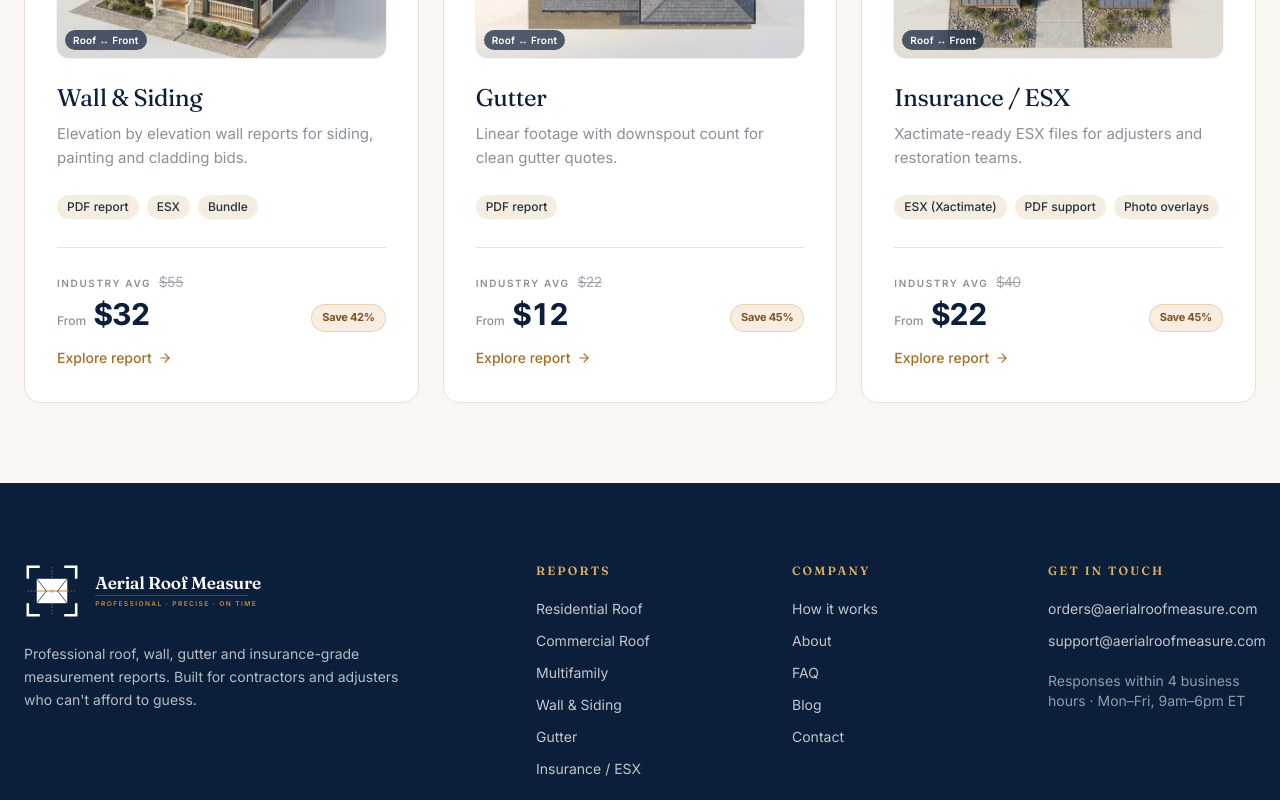
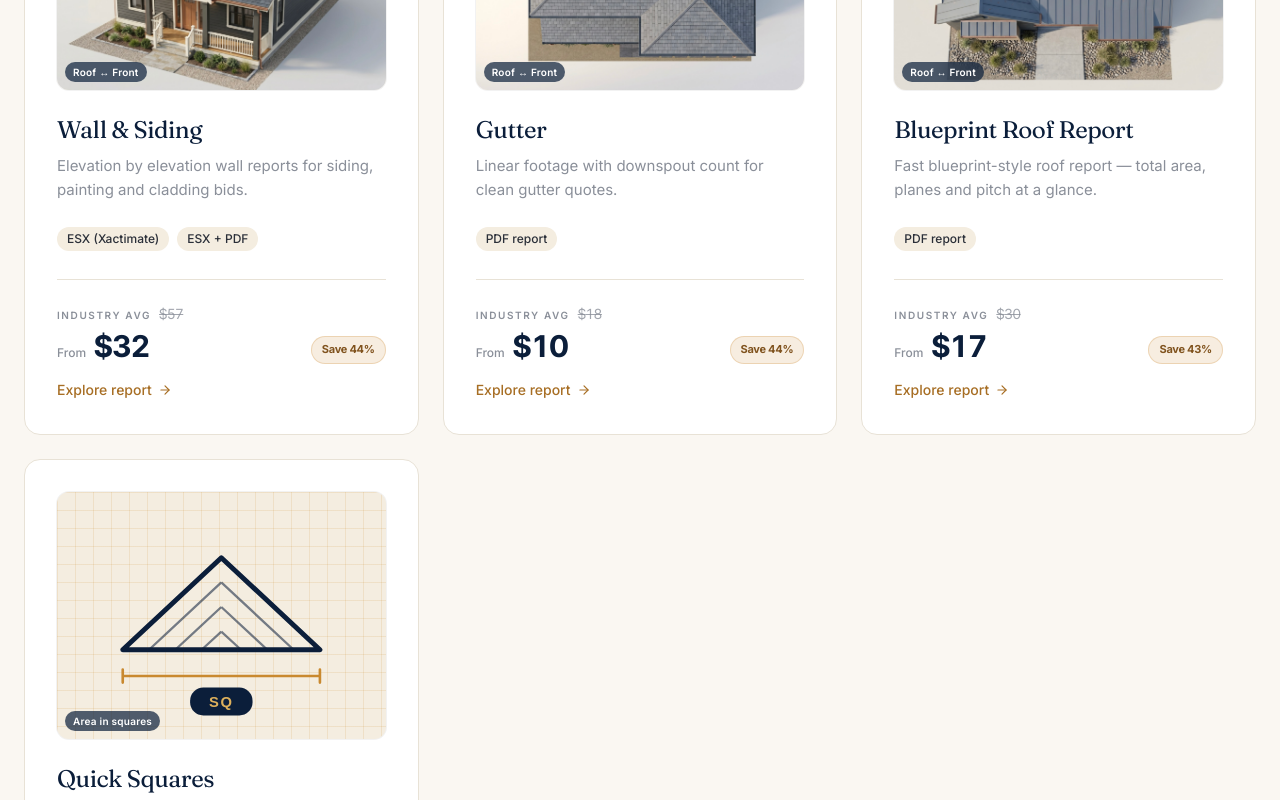
Before and after one commit to aerialroofmeasure/crosshair, a Next.js app: page /services in a window 1280 px wide. Shown: the part 1400-2200 px from the top of the page. Built offline with nearby package versions, Linux system fonts and the light colour scheme.

Commit message:
feat: per-format pricing matching finalized list; add Blueprint & Quick Squares, replace Insurance/ESX

```diff
--- a/src/app/(public)/services/[slug]/page.tsx
+++ b/src/app/(public)/services/[slug]/page.tsx
@@ -98,23 +98,33 @@ const detailCopy: Record<string, { intro: string; includes: string[]; ideal: str
     ],
     usedBy: ["Gutter installers", "Roofing contractors bundling gutters", "Restoration teams"],
   },
-  "insurance-esx": {
+  blueprint: {
     intro:
-      "Xactimate-ready ESX files for adjusters, restoration teams and insurance-side estimators. Drops straight into your sketch.",
+      "A fast, blueprint-style roof report — total roof area, plane breakdown and pitch, delivered as a clean PDF for quick quoting.",
     includes: [
-      "ESX file ready to import into Xactimate Sketch",
-      "PDF supporting documentation",
-      "Photo overlays for claim file",
-      "Pitch, area and perimeter values matched to Xactimate convention",
-      "Optional XML export for other estimating platforms",
+      "Total roof area in squares",
+      "Plane-by-plane area and pitch",
+      "Ridge, hip, valley and eave lengths",
+      "Labeled roof diagram",
+      "Fast PDF turnaround",
     ],
     ideal: [
-      "Storm hail and wind claims",
-      "Adjuster-side measurement verification",
-      "Restoration estimating",
-      "Carrier audits",
+      "Quick re-roof quotes",
+      "Preliminary estimates",
+      "Sales walk-throughs",
     ],
-    usedBy: ["Independent adjusters", "Carrier-side estimators", "Restoration estimators"],
+    usedBy: ["Roofing contractors", "Sales teams", "Estimators"],
+  },
+  "quick-squares": {
+    intro:
+      "Just the number you need — total roof area in squares — for the fastest possible quote.",
+    includes: [
+      "Total roof area in squares",
+      "Simple one-page PDF",
+      "Fast turnaround",
+    ],
+    ideal: ["Ballpark quotes", "Quick material takeoffs", "Phone estimates"],
+    usedBy: ["Roofing contractors", "Sales reps", "Suppliers"],
   },
 };
 
--- a/src/app/api/orders/route.ts
+++ b/src/app/api/orders/route.ts
@@ -44,7 +44,7 @@ export async function POST(req: Request) {
   // --- Server-side price calculation ------------------------------------
   let pricing;
   try {
-    pricing = priceOrderCents(payload.service_slug, payload.speed);
+    pricing = priceOrderCents(payload.service_slug, payload.format, payload.speed);
   } catch (e) {
     const msg = e instanceof Error ? e.message : "Invalid pricing";
     return NextResponse.json({ error: msg }, { status: 400 });
--- a/src/components/marketing/service-art.tsx
+++ b/src/components/marketing/service-art.tsx
@@ -2,12 +2,20 @@ import Image from "next/image";
 import { cn } from "@/lib/utils";
 
 /**
- * Service illustration: two realistic views of the building — the roof (top)
- * view and the front view — that cross-fade back and forth on a loop.
- * Hovering the image snaps to the front view.
+ * Service illustration.
  *
- * Images live in /public/services/{slug}-top.jpg and {slug}-front.jpg.
+ * For photo-backed services: two realistic views of the building — the roof
+ * (top) view and the front view — that cross-fade back and forth on a loop
+ * (hover snaps to the front). Images live in
+ * /public/services/{slug}-top-v2.jpg and {slug}-front-v2.jpg.
+ *
+ * For services without a photo (e.g. quick-squares): a blueprint-grid
+ * illustration fallback so nothing breaks.
  */
+
+// Services shown with the blueprint illustration instead of photos.
+const NO_PHOTO = new Set(["quick-squares"]);
+
 export function ServiceArt({
   slug,
   name,
@@ -18,6 +26,11 @@ export function ServiceArt({
   className?: string;
 }) {
   const label = name ?? "Service";
+
+  if (NO_PHOTO.has(slug)) {
+    return <BlueprintFallback label={label} className={className} />;
+  }
+
   const sizes = "(max-width: 768px) 90vw, (max-width: 1200px) 45vw, 380px";
   // Bump when the source images change, to bust browser/CDN image caches.
   const v = "2";
@@ -53,3 +66,41 @@ export function ServiceArt({
     </div>
   );
 }
+
+/** Blueprint-grid fallback for photo-less services (roof area in squares). */
+function BlueprintFallback({ label, className }: { label: string; className?: string }) {
+  return (
+    <div
+      className={cn("relative w-full aspect-[4/3] overflow-hidden rounded-xl ring-1 ring-black/[0.05]", className)}
+      style={{
+        backgroundColor: "#f4ede0",
+        backgroundImage:
+          "linear-gradient(rgba(201,137,47,0.14) 1px,transparent 1px),linear-gradient(90deg,rgba(201,137,47,0.14) 1px,transparent 1px)",
+        backgroundSize: "18px 18px",
+      }}
+    >
+      <svg viewBox="0 0 200 140" role="img" aria-label={`${label} illustration`} className="block w-full h-auto">
+        {/* roof outline split into measured squares */}
+        <path d="M40 96 L100 40 L160 96 Z" fill="none" stroke="#0b1e3a" strokeWidth={3} strokeLinejoin="round" />
+        <path
+          d="M56 96 L100 55 M72 96 L100 70 M88 96 L100 85 M144 96 L100 55 M128 96 L100 70 M112 96 L100 85 M40 96 H160"
+          fill="none"
+          stroke="#0b1e3a"
+          strokeWidth={1.4}
+          opacity={0.55}
+        />
+        {/* dimension line + squares tag */}
+        <path d="M40 112 H160 M40 108 v8 M160 108 v8" fill="none" stroke="#c9892f" strokeWidth={1.6} strokeLinecap="round" />
+        <g transform="translate(100,120)">
+          <rect x="-19" y="-1" width="38" height="17" rx="8" fill="#0b1e3a" />
+          <text x="0" y="11" textAnchor="middle" fill="#ddb05c" fontFamily="Arial, sans-serif" fontSize="9" fontWeight="700" letterSpacing="1">
+            SQ
+          </text>
+        </g>
+      </svg>
+      <span className="pointer-events-none absolute bottom-2 left-2 z-10 rounded-full bg-[color:var(--color-navy-900)]/70 px-2 py-0.5 text-[10px] font-semibold tracking-wide text-white">
+        Area in squares
+      </span>
+    </div>
+  );
+}
--- a/src/components/order/order-wizard.tsx
+++ b/src/components/order/order-wizard.tsx
@@ -5,19 +5,13 @@ import { ArrowRight, Check, Loader2 } from "lucide-react";
 import { Button } from "@/components/ui/button";
 import { LocationInput, type LocationValue } from "@/components/order/location-input";
 import { services } from "@/lib/site-config";
+import { FORMAT_LABELS } from "@/lib/orders";
 import { cn } from "@/lib/utils";
 
 const speeds = [
   { id: "standard", label: "Standard", detail: "Within 24 hours", multiplier: 1 },
   { id: "rush", label: "Rush", detail: "Within 6 hours", multiplier: 1.5 },
   { id: "express", label: "Express", detail: "Within 2 hours", multiplier: 2 },
-] as const;
-
-const formats = [
-  { id: "pdf", label: "PDF" },
-  { id: "esx", label: "ESX (Xactimate)" },
-  { id: "xml", label: "XML" },
-  { id: "bundle", label: "Bundle (all)" },
 ] as const;
 
 interface OrderWizardProps {
@@ -51,8 +45,13 @@ export function OrderWizard({ prefill }: OrderWizardProps = {}) {
 
   const service = services.find((s) => s.slug === serviceSlug);
   const speedDef = speeds.find((s) => s.id === speed);
-  const basePrice = service?.startsAt ?? 0;
-  const total = service && speedDef ? Math.round(basePrice * speedDef.multiplier) : 0;
+  // Unit price = the chosen format's price (falls back to the service's lowest).
+  const unit = service
+    ? format && service.prices[format] != null
+      ? service.prices[format]
+      : service.startsAt
+    : 0;
+  const total = service && speedDef ? Math.round(unit * speedDef.multiplier) : 0;
 
   function next() {
     setStep((s) => Math.min(5, s + 1));
@@ -138,7 +137,10 @@ export function OrderWizard({ prefill }: OrderWizardProps = {}) {
                 <button
                   key={s.slug}
                   type="button"
-                  onClick={() => setServiceSlug(s.slug)}
+                  onClick={() => {
+                    setServiceSlug(s.slug);
+                    setFormat("");
+                  }}
                   className={cn(
                     "text-left p-5 rounded-xl border transition-all",
                     serviceSlug === s.slug
@@ -161,25 +163,21 @@ export function OrderWizard({ prefill }: OrderWizardProps = {}) {
         {step === 3 && (
           <StepCard title="Which format?" description="Choose how you want the report delivered.">
             <div className="grid sm:grid-cols-2 gap-3">
-              {formats
-                .filter((f) =>
-                  service
-                    ? service.deliverables.some((d) => d.toLowerCase().includes(f.id)) || f.id === "bundle"
-                    : true
-                )
-                .map((f) => (
+              {service &&
+                Object.entries(service.prices).map(([id, price]) => (
                   <button
-                    key={f.id}
+                    key={id}
                     type="button"
-                    onClick={() => setFormat(f.id)}
+                    onClick={() => setFormat(id)}
                     className={cn(
-                      "p-5 rounded-xl border transition-all text-left",
-                      format === f.id
+                      "p-5 rounded-xl border transition-all text-left flex items-center justify-between gap-3",
+                      format === id
                         ? "border-[color:var(--color-copper-500)] bg-[color:var(--color-copper-50)]/40"
                         : "border-[color:var(--color-border-soft)] bg-white hover:border-[color:var(--color-copper-300)]"
                     )}
                   >
-                    <div className="font-medium text-[color:var(--color-navy-900)]">{f.label}</div>
+                    <span className="font-medium text-[color:var(--color-navy-900)]">{FORMAT_LABELS[id] ?? id}</span>
+                    <span className="font-numeric font-semibold text-[color:var(--color-copper-700)]">${price}</span>
                   </button>
                 ))}
             </div>
@@ -246,7 +244,7 @@ export function OrderWizard({ prefill }: OrderWizardProps = {}) {
 
             <div className="mt-6 rounded-xl bg-[color:var(--color-warm-cream)] border border-[color:var(--color-border-soft)] p-5">
               <SummaryRow label="Report" value={service?.name ?? "—"} />
-              <SummaryRow label="Format" value={formats.find((f) => f.id === format)?.label ?? "—"} />
+              <SummaryRow label="Format" value={format ? (FORMAT_LABELS[format] ?? format) : "—"} />
               <SummaryRow label="Delivery" value={speedDef?.detail ?? "—"} />
               <SummaryRow label="Total (estimate)" value={`$${total}`} highlight />
               <p className="mt-3 text-xs text-[color:var(--color-stone)]">
--- a/src/lib/orders.ts
+++ b/src/lib/orders.ts
@@ -17,15 +17,23 @@ export const SPEED_LABELS = {
   express: "Express · 2h",
 } as const;
 
-export const FORMAT_LABELS = {
-  pdf: "PDF",
+export type Format = "pdf" | "esx" | "xml" | "esx_pdf" | "xml_pdf";
+
+export const FORMAT_LABELS: Record<string, string> = {
+  pdf: "PDF report",
   esx: "ESX (Xactimate)",
   xml: "XML",
-  bundle: "Bundle",
-} as const;
+  esx_pdf: "ESX + PDF",
+  xml_pdf: "XML + PDF",
+  bundle: "Bundle", // legacy orders placed before per-format pricing
+};
 
 export type Speed = keyof typeof SPEED_MULTIPLIERS;
-export type Format = keyof typeof FORMAT_LABELS;
+
+/** Format ids a given service offers, in list order. */
+export function serviceFormats(service: { prices: Record<string, number> }): Format[] {
+  return Object.keys(service.prices) as Format[];
+}
 
 export type LocationMode = "type" | "link";
 export type OrderStatus =
@@ -51,12 +59,14 @@ export interface OrderPayload {
   speed: Speed;
 }
 
-export function priceOrderCents(serviceSlug: string, speed: Speed) {
+export function priceOrderCents(serviceSlug: string, format: string, speed: Speed) {
   const service = services.find((s) => s.slug === serviceSlug);
   if (!service) throw new Error(`Unknown service: ${serviceSlug}`);
   const multiplier = SPEED_MULTIPLIERS[speed];
   if (!multiplier) throw new Error(`Unknown speed: ${speed}`);
-  const baseCents = service.startsAt * 100;
+  const unit = service.prices[format];
+  if (unit == null) throw new Error(`Format not available for ${service.name}: ${format}`);
+  const baseCents = unit * 100;
   const totalCents = Math.round(baseCents * multiplier);
   return {
     service,
@@ -106,7 +116,11 @@ export function requiredKindsForFormat(format: string): FileKind[] {
       return ["xml"];
     case "esx":
       return ["esx"];
-    case "bundle":
+    case "esx_pdf":
+      return ["esx", "pdf"];
+    case "xml_pdf":
+      return ["xml", "pdf"];
+    case "bundle": // legacy
       return ["pdf", "esx"];
     default:
       return ["pdf"];
@@ -133,13 +147,15 @@ export const FILE_KIND_LABELS: Record<FileKind, string> = {
 
 /** Format label helper — single source for the short format badge text. */
 export function formatLabelShort(format: string): string {
-  return format === "esx"
-    ? "ESX"
-    : format === "xml"
-      ? "XML"
-      : format === "bundle"
-        ? "Bundle"
-        : "PDF";
+  const map: Record<string, string> = {
+    pdf: "PDF",
+    esx: "ESX",
+    xml: "XML",
+    esx_pdf: "ESX+PDF",
+    xml_pdf: "XML+PDF",
+    bundle: "Bundle",
+  };
+  return map[format] ?? format.toUpperCase();
 }
 
 /** Speed label helper — short badge text. */
--- a/src/lib/site-config.ts
+++ b/src/lib/site-config.ts
@@ -44,24 +44,51 @@ export const mainNav = [
  *                 Source: average of 3 competitor sites + 2 large legacy
  *                 providers (e.g. EagleView, Hover). Conservative end of range.
  */
-export const services = [
+export interface Service {
+  slug: string;
+  name: string;
+  blurb: string;
+  deliverables: string[];
+  icon: string;
+  /**
+   * Price (USD) per delivery format. Keys are format ids:
+   * pdf | esx | xml | esx_pdf | xml_pdf. Only the formats a report
+   * actually offers appear here.
+   */
+  prices: Record<string, number>;
+  /** Lowest price across formats — the "From $X" shown on tiles. */
+  startsAt: number;
+  /** Struck-through comparison price, to convey the discount. */
+  compareAt: number;
+  /** Set false for services shown with an illustration instead of a photo. */
+  photo?: boolean;
+}
+
+/**
+ * Finalized price list (per-format). The tile "From $X" = the lowest format
+ * price; the struck-through compareAt (~1.75×) makes it read as a discount.
+ * The order engine charges prices[format] × speed multiplier.
+ */
+export const services: Service[] = [
   {
     slug: "residential",
     name: "Residential Roof",
     blurb: "Single-family homes — fast, contractor-grade roof reports for estimates.",
-    deliverables: ["PDF report", "ESX (Xactimate)", "XML", "Bundle"],
+    deliverables: ["PDF report", "ESX (Xactimate)", "XML", "ESX + PDF", "XML + PDF"],
     icon: "home",
-    startsAt: 18,
-    compareAt: 32,
+    prices: { pdf: 14, esx: 14, xml: 17, esx_pdf: 17, xml_pdf: 20 },
+    startsAt: 14,
+    compareAt: 25,
   },
   {
     slug: "commercial",
     name: "Commercial Roof",
     blurb: "Flat, low-slope and complex commercial structures with detailed planes.",
-    deliverables: ["PDF report", "ESX", "XML", "Bundle"],
+    deliverables: ["PDF report", "ESX", "XML", "ESX + PDF", "XML + PDF"],
     icon: "building",
-    startsAt: 28,
-    compareAt: 48,
+    prices: { pdf: 17, esx: 17, xml: 20, esx_pdf: 20, xml_pdf: 23 },
+    startsAt: 17,
+    compareAt: 30,
   },
   {
     slug: "multifamily",
@@ -69,17 +96,19 @@ export const services = [
     blurb: "Apartments, condos and complex roof systems — measured plane by plane.",
     deliverables: ["PDF report", "ESX", "XML"],
     icon: "buildings",
-    startsAt: 24,
-    compareAt: 42,
+    prices: { pdf: 30, esx: 30, xml: 30 },
+    startsAt: 30,
+    compareAt: 54,
   },
   {
     slug: "wall-siding",
     name: "Wall & Siding",
     blurb: "Elevation by elevation wall reports for siding, painting and cladding bids.",
-    deliverables: ["PDF report", "ESX", "Bundle"],
+    deliverables: ["ESX (Xactimate)", "ESX + PDF"],
     icon: "wall",
+    prices: { esx: 32, esx_pdf: 40 },
     startsAt: 32,
-    compareAt: 55,
+    compareAt: 57,
   },
   {
     slug: "gutter",
@@ -87,18 +116,29 @@ export const services = [
     blurb: "Linear footage with downspout count for clean gutter quotes.",
     deliverables: ["PDF report"],
     icon: "gutter",
-    startsAt: 12,
-    compareAt: 22,
+    prices: { pdf: 10 },
+    startsAt: 10,
+    compareAt: 18,
   },
   {
-    slug: "insurance-esx",
-    name: "Insurance / ESX",
-    blurb: "Xactimate-ready ESX files for adjusters and restoration teams.",
-    deliverables: ["ESX (Xactimate)", "PDF support", "Photo overlays"],
+    slug: "blueprint",
+    name: "Blueprint Roof Report",
+    blurb: "Fast blueprint-style roof report — total area, planes and pitch at a glance.",
+    deliverables: ["PDF report"],
     icon: "shield",
-    startsAt: 22,
-    compareAt: 40,
+    prices: { pdf: 17 },
+    startsAt: 17,
+    compareAt: 30,
   },
-] as const;
-
-export type Service = typeof services[number];
+  {
+    slug: "quick-squares",
+    name: "Quick Squares",
+    blurb: "Roof area in squares — the quickest number for a fast quote.",
+    deliverables: ["PDF report"],
+    icon: "layers",
+    prices: { pdf: 10 },
+    startsAt: 10,
+    compareAt: 18,
+    photo: false,
+  },
+];
```
Also changed, not shown: public/services/blueprint-front-v2.jpg (renamed from public/services/insurance-esx-front-v2.jpg), public/services/blueprint-top-v2.jpg (renamed from public/services/insurance-esx-top-v2.jpg).
